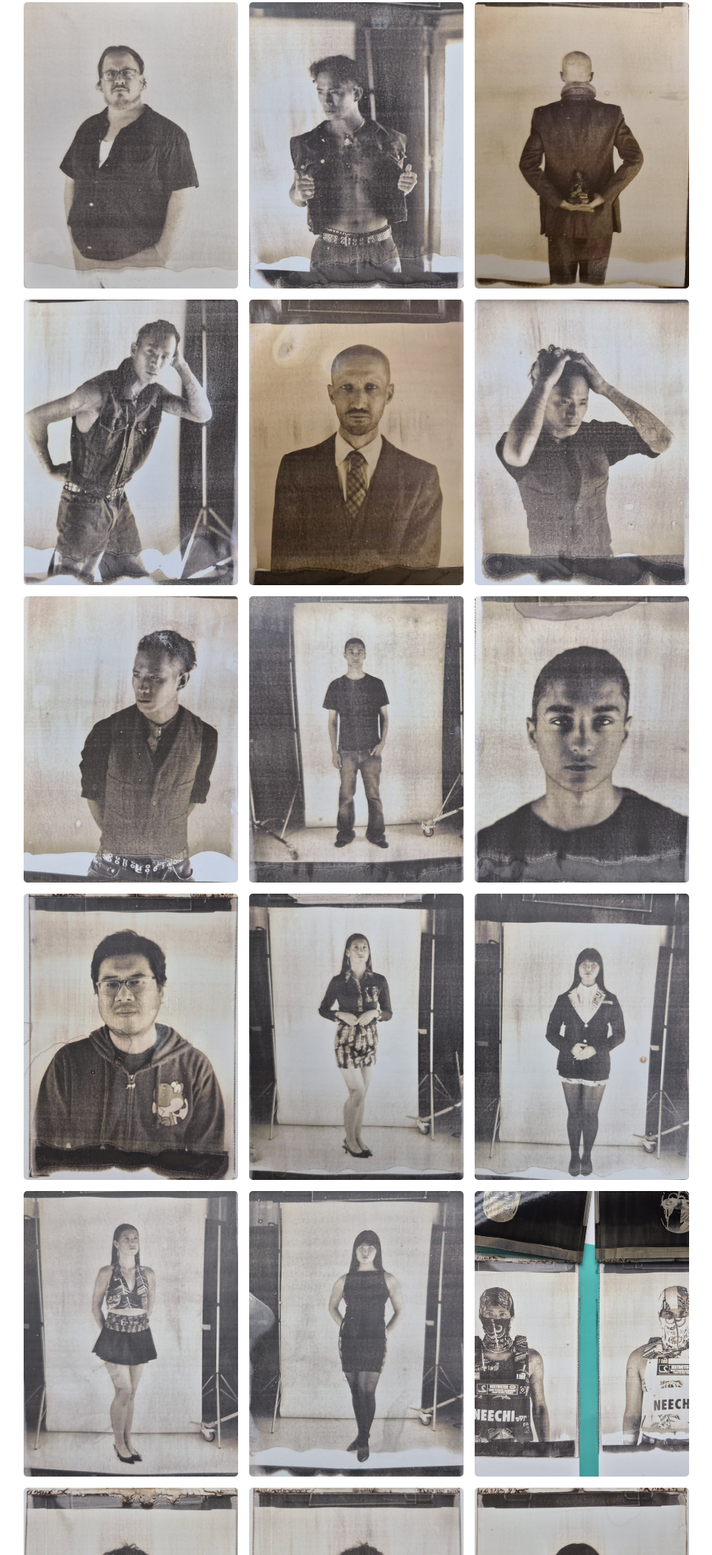
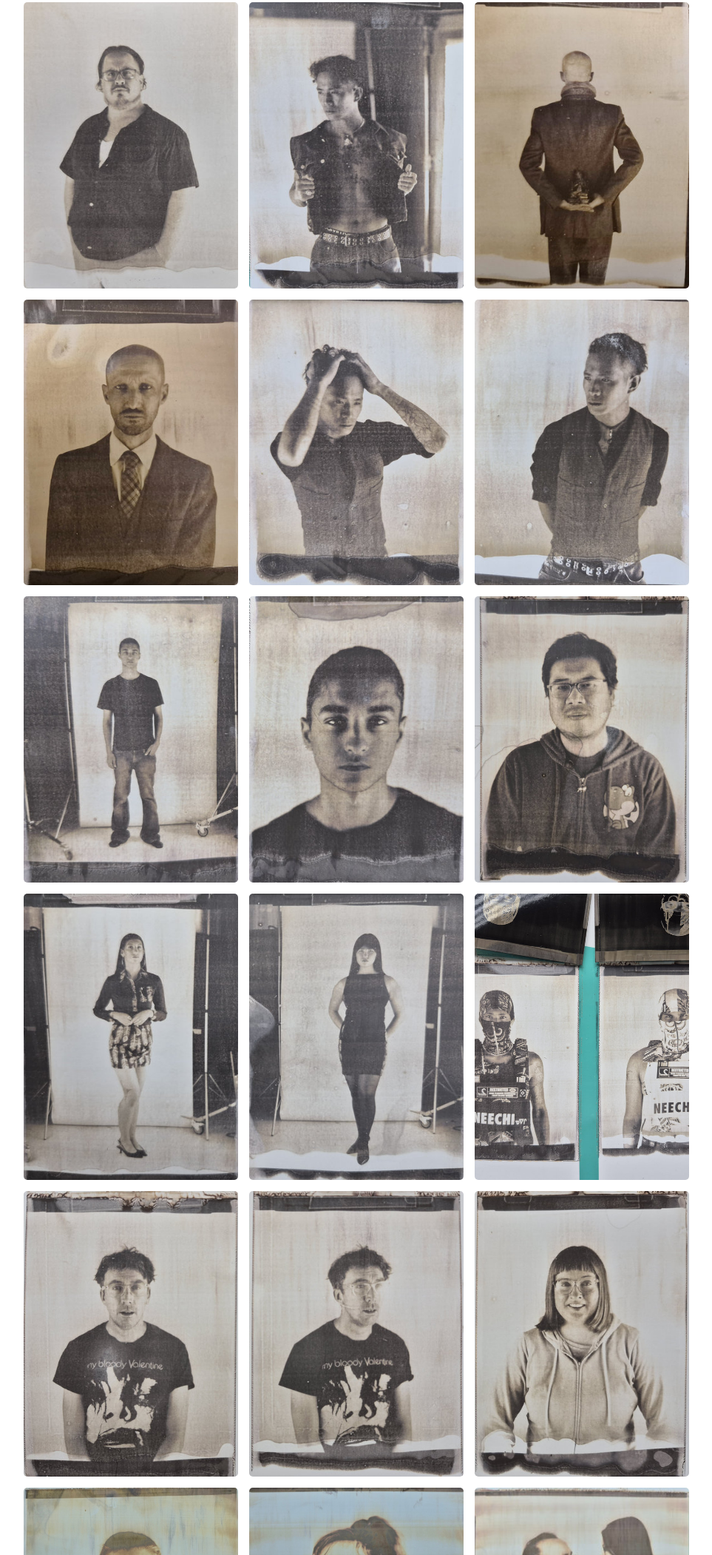
Before and after one commit to instantfilmportrait/website, a plain HTML site: page index.html in a window 1280 px wide. Shown: the part 3559-5661 px from the top of the page at 74% size, without its empty margins (158-1121 px from the left). Drawn offline with Linux system fonts and the light colour scheme.

Commit message:
Update index.html

```diff
--- a/index.html
+++ b/index.html
@@ -335,12 +335,12 @@ footer {
 <h2>Gallery</h2>
 <div class="gallery">
    <div class="gallery-item"><img src="./images/instantfilmportrait1.jpg" alt="Example Image 1"></div>
-   <div class="gallery-item"><img src="./images/instantfilmportrait2.JPG" alt="Example Image 2"></div>
+   <div class="gallery-item"><img src="./images/instantfilmportrait2.jpg" alt="Example Image 2"></div>
  <div class="gallery-item"><img src="./images/instantfilmportrait3.jpg" alt="Example Image 3"></div>
    <div class="gallery-item"><img src="./images/instantfilmportrait4.jpg" alt="Example Image 4"></div>
   <div class="gallery-item"><img src="./images/instantfilmportrait5.jpg" alt="Example Image 21"></div>
     <div class="gallery-item"><img src="./images/instantfilmportrait6.jpg" alt="Example Image 2"></div>
-    <div class="gallery-item"><img src="./images/instantfilmportrait7.jpg" alt="Example Image 3"></div>
+
     <div class="gallery-item"><img src="./images/instantfilmportrait8.jpg" alt="Example Image 22"></div>
     <div class="gallery-item"><img src="./images/instantfilmportrait9.jpg" alt="Example Image 4"></div>
     <div class="gallery-item"><img src="./images/instantfilmportrait10.jpg" alt="Example Image 5"></div>
@@ -348,8 +348,8 @@ footer {
     <div class="gallery-item"><img src="./images/instantfilmportrait12.jpg" alt="Example Image 5"></div>
     <div class="gallery-item"><img src="./images/instantfilmportrait13.jpg" alt="Example Image 6"></div>
     <div class="gallery-item"><img src="./images/instantfilmportrait14.jpg" alt="Example Image 7"></div>
-    <div class="gallery-item"><img src="./images/instantfilmportrait15.jpg" alt="Example Image 8"></div>
-    <div class="gallery-item"><img src="./images/instantfilmportrait16.jpg" alt="Example Image 9"></div>
+
+
     <div class="gallery-item"><img src="./images/instantfilmportrait17.jpg" alt="Example Image 10"></div>
     <div class="gallery-item"><img src="./images/instantfilmportrait18.jpg" alt="Example Image 11"></div>
     <div class="gallery-item"><img src="./images/instantfilmportrait19.jpg" alt="Example Image 12"></div>
```
